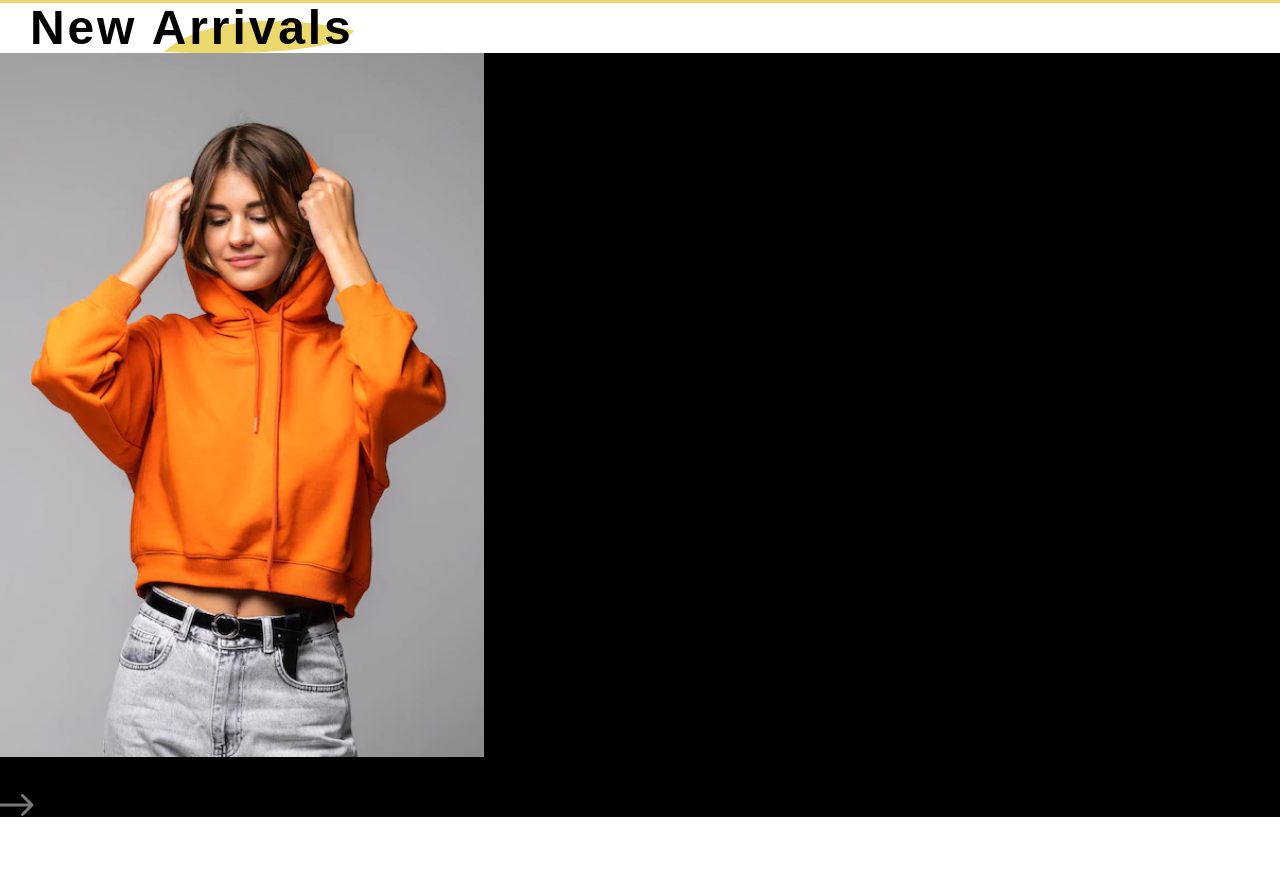
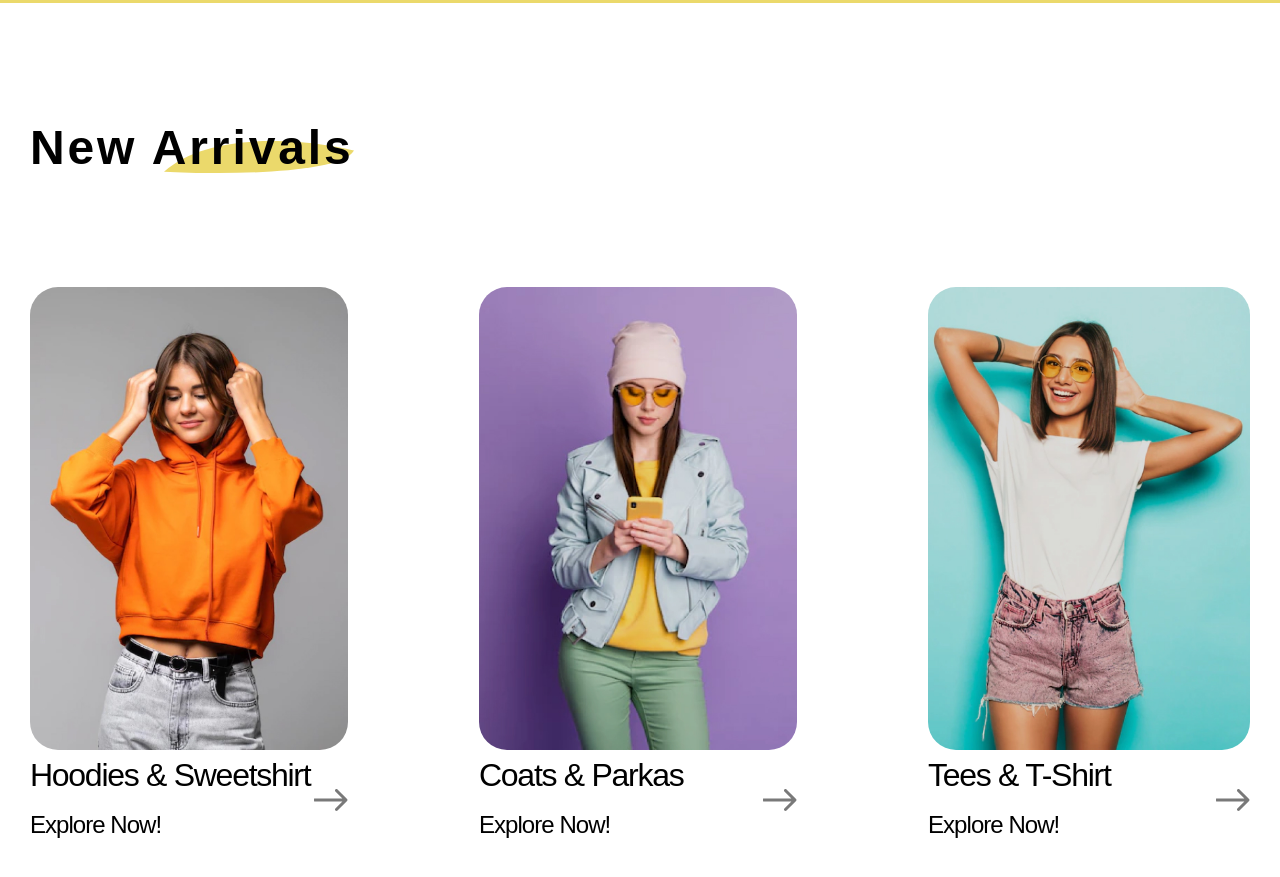
Before and after one commit to Luni19/Shopping-app-react, a React (Create React App) app: page / in a window 1280 px wide. Shown: the part 1180-2057 px from the top of the page. Before the commit the page ends 1997 px from the top, so only its background shows below. Built offline with nearby package versions, Linux system fonts and the light colour scheme; a web font is replaced by a local one.

Commit message:
ended new Arrivals section

```diff
--- a/src/App.js
+++ b/src/App.js
@@ -2,7 +2,6 @@ import Header from "./components/header/header";
 import Hero from "./components/hero/Hero";
 import Brands from "./components/brands-section/brands-section"
 import NewArrivals from "./components/NewArrivals/NewArrivals";
-import Card from "./components/Card/card";
 
 
 
@@ -14,7 +13,6 @@ function App() {
      <Hero/>
      <Brands />
      <NewArrivals />
-     <Card />
     </div>
   )
 }
--- a/src/components/Card/card.jsx
+++ b/src/components/Card/card.jsx
@@ -1,23 +1,21 @@
 import './test.css';
-import img1 from "../../images/categories/cat-01.jpg"
 import arrowSvg from "../../images/icons/arrow.svg"
 
-function card () {
+function card (props) {
     return(
         <div className="card">
 
-            <img src={img1} alt=""></img>
-
+            <img src={props.img} alt=""></img>
+        <div className="text-with-arrow">
         <div className="card-description">
-        Hoodies & Sweetshirt
+        {props.tittle}
             <div className="second-text">
             Explore Now!
             </div>
-
-
         </div>
         <div className="icon-right">
             <img className="card-img" src={arrowSvg} alt="arrow" />
+        </div>
         </div>
      </div>
     )
--- a/src/components/Card/test.css
+++ b/src/components/Card/test.css
@@ -1,6 +1,25 @@
-.card{
-    background-color: black;
+.card-description{
+font-size: 32px;
+font-weight: 500;
+line-height: 50px;
+letter-spacing: -0.04em;
+text-align: left;
+
 }
 .second-text{
-    width: 200px;
+    font-size: 24px;
+    font-weight: 500;
+    line-height: 50px;
+    letter-spacing: -0.04em;
+    text-align: left;
+
 }
+
+.card img{
+    border-radius: 28px;
+}
+.text-with-arrow{
+    display: flex;
+    align-items: center;
+    justify-content: space-between;
+}
--- a/src/components/NewArrivals/NewArrivals.css
+++ b/src/components/NewArrivals/NewArrivals.css
@@ -4,11 +4,19 @@ padding-bottom: 143px;
 }
 
 .arrivalsHeader{
-    margin-bottom: 100px;
+    margin-bottom: 114px;
 }
 
 .arrivals-cards{
-    display: flex;
-    justify-content: space-between;
+
     column-gap: 30px;
 }
+
+.tittle-2{
+    margin-bottom: 114px;
+}
+
+.cards-list{
+    display: flex;
+    column-gap: 131px;
+}
--- a/src/components/NewArrivals/NewArrivals.jsx
+++ b/src/components/NewArrivals/NewArrivals.jsx
@@ -1,5 +1,9 @@
-import "./NewArrivals"
+import "./NewArrivals.css"
+import Card from "../Card/card"
 
+import Img1 from "../../images/categories/cat-01.jpg"
+import Img2 from "../../images/categories/cat-02.jpg"
+import Img3 from "../../images/categories/cat-03.jpg"
 
 
 function NewArrivals () {
@@ -8,11 +12,11 @@ function NewArrivals () {
             <div className="arrivals-header">
                 <div className="arrivals-cards">
                     <h2 className="tittle-2">New Arrivals</h2>
-                      <ul className="card-list">
-                        <li></li>
-                        <li></li>
-                        <li></li>
-                    </ul>
+                      <div className="cards-list">
+                      <Card tittle ="Hoodies & Sweetshirt" img = {Img1}/>
+                      <Card tittle ="Coats & Parkas"  img = {Img2}/>
+                      <Card tittle ="Tees & T-Shirt"  img = {Img3}/>
+                    </div>
                 </div>
             </div>
         </div>
```
